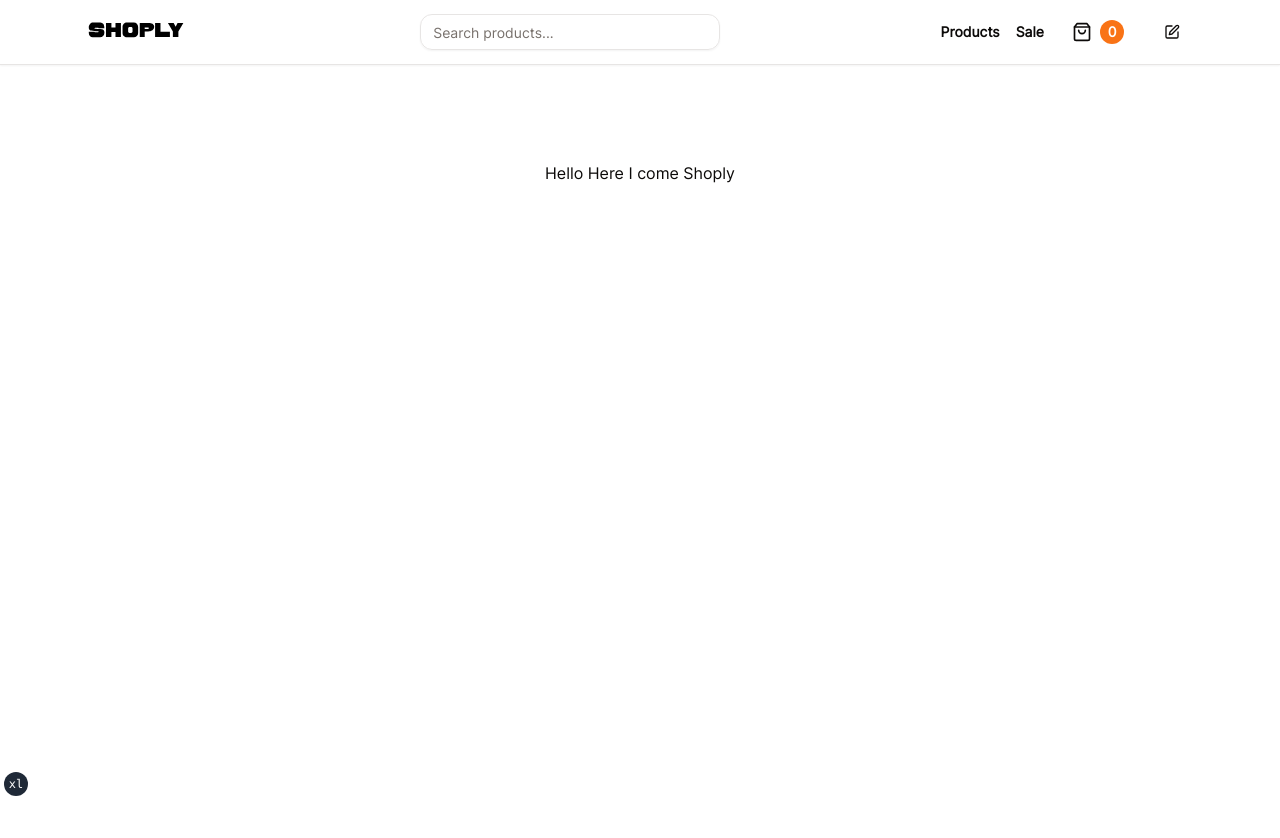
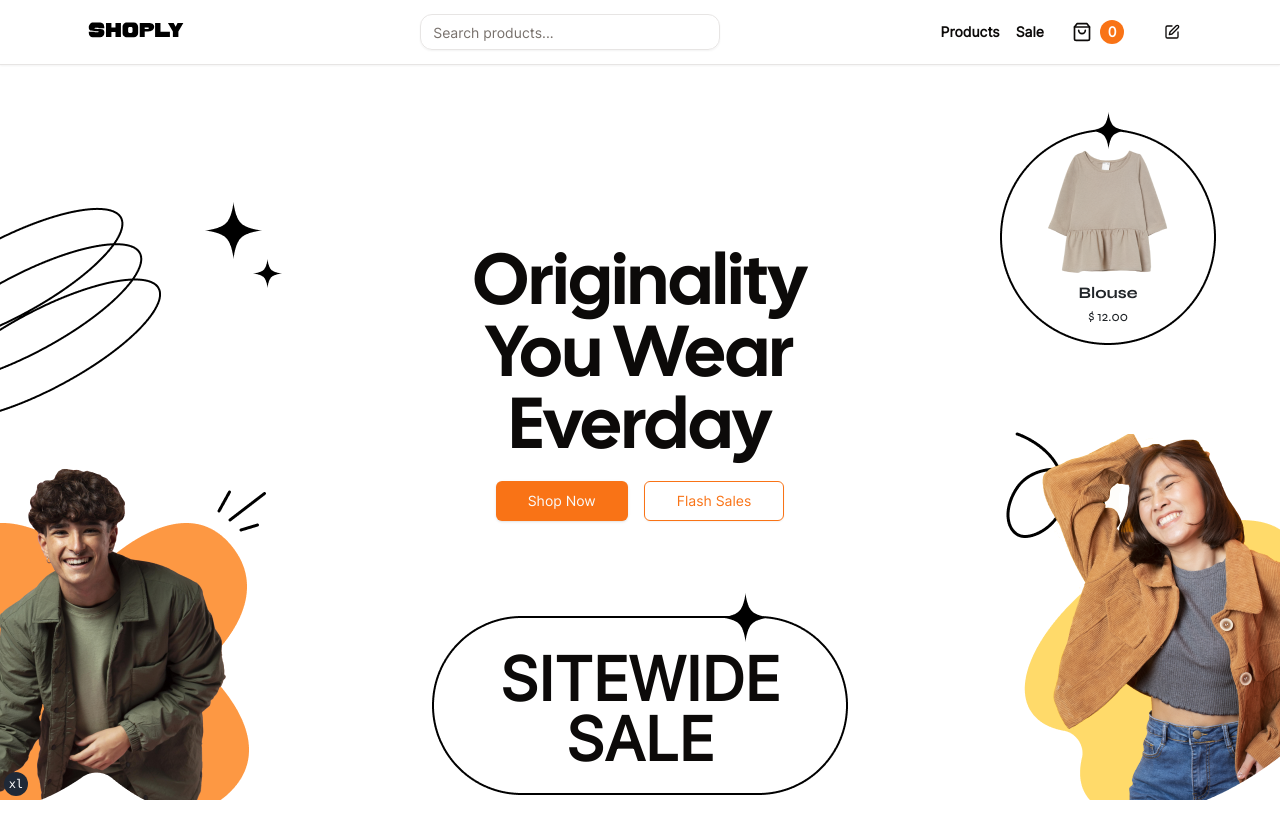
Before and after one commit to almondkiruthu/shoply, a Next.js app: page / in a window 1280 px wide. Shown: the top 838 px of the page. After the commit the page ends 800 px from the top, so only its background shows below. Built offline with nearby package versions, Linux system fonts and the light colour scheme.

Commit message:
style: create marketing page for the 2xl screens

```diff
--- a/app/layout.tsx
+++ b/app/layout.tsx
@@ -45,7 +45,7 @@ export default function RootLayout({ children }: RootLayoutProps) {
           <div className="relative flex min-h-screen flex-col">
             <SiteHeader />
             {/* TODO:Create SiteBlobs */}
-            <div className="flex-1">{children}</div>
+            <main className="flex-1">{children}</main>
             {/* TODO: Create SiteFooter  */}
           </div>
         </Providers>
--- a/app/page.tsx
+++ b/app/page.tsx
@@ -1,9 +1,79 @@
 import Image from 'next/image';
+import Link from 'next/link';
+
+import { buttonVariants } from '@/components/ui/button';
+import { cn } from '@/lib/utils';
+import heroDesign from '@/public/hero/Hero Design.png';
+import featuredItem from '@/public/hero/Hero Featured Item.png';
+import modelBoy from '@/public/hero/Model Boy.png';
+import modelGirl from '@/public/hero/Model Girl.png';
+import sitwideSaleRing from '@/public/hero/Sitewide Sale.png';
 
 export default function Home() {
   return (
-    <main className="flex min-h-screen flex-col items-center justify-between p-24">
-      Hello Here I come Shoply
-    </main>
+    <section className="space-y-6 pb-8 pt-6 md:pb-12 md:pt-10 lg:pt-32">
+      <div>
+        <Image src={heroDesign} alt="." className="absolute left-0 top-28" />
+      </div>
+      <div>
+        <Image
+          src={featuredItem}
+          alt="."
+          className="absolute right-16 top-28"
+        />
+      </div>
+
+      <div className="container relative flex max-w-[64rem] flex-col items-center gap-4 text-center">
+        <div>
+          <Image
+            src={modelBoy}
+            alt="."
+            className="absolute left-[-12rem] bottom-[10rem]"
+          />
+        </div>
+        <div>
+          <Image
+            src={modelGirl}
+            alt="."
+            className="absolute right-[-16rem] bottom-[7rem]"
+          />
+        </div>
+        <h1 className="font-heading text-3xl sm:text-5xl md:text-6xl lg:text-7xl">
+          Originality <br />
+          You Wear <br /> Everday
+        </h1>
+        <div className="flex items-center space-x-4">
+          <Link
+            href="/products"
+            className={cn(buttonVariants({ size: 'lg' }), 'bg-primary')}
+          >
+            Shop Now
+          </Link>
+          <Link
+            href="/sales"
+            className={cn(
+              buttonVariants({
+                size: 'lg',
+                variant: 'outline',
+              }),
+              'border border-primary text-primary'
+            )}
+          >
+            Flash Sales
+          </Link>
+        </div>
+        <div className="font-sans_bold font-bold text-6xl pt-6 md:pt-10 lg:pt-28 realtive">
+          <p className="max-w-[42rem]">
+            SITEWIDE <br />
+            SALE
+          </p>
+          <Image
+            src={sitwideSaleRing}
+            alt="S"
+            className="relative top-[-11rem]"
+          />
+        </div>
+      </div>
+    </section>
   );
 }
--- a/styles/globals.css
+++ b/styles/globals.css
@@ -2,6 +2,18 @@
 @tailwind components;
 @tailwind utilities;
 
+html,
+body,
+:root {
+  height: 100%;
+}
+
+html,
+body {
+  overflow-x: hidden;
+}
+
+@layer base {
   @layer base {
     :root {
       --background: 0 0% 100%;
@@ -23,7 +35,7 @@
       --border: 20 5.9% 90%;
       --input: 20 5.9% 90%;
       --ring: 24.6 95% 53.1%;
-    --radius: 0.3rem;
+      --radius: 0.5rem;
     }
 
     .dark {
@@ -48,6 +60,7 @@
       --ring: 20.5 90.2% 48.2%;
     }
   }
+}
 
 @layer base {
   * {
```
Lines whose indentation alone changed are shown as unchanged.
